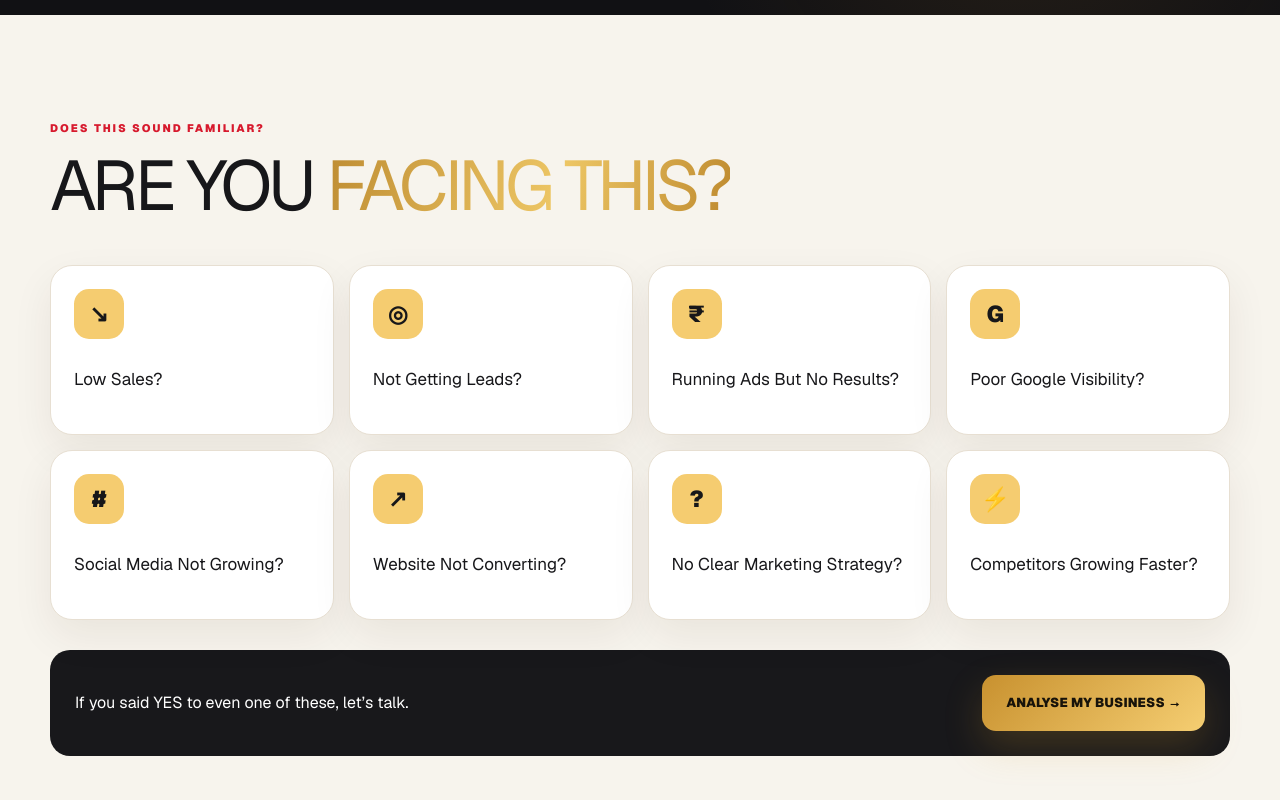
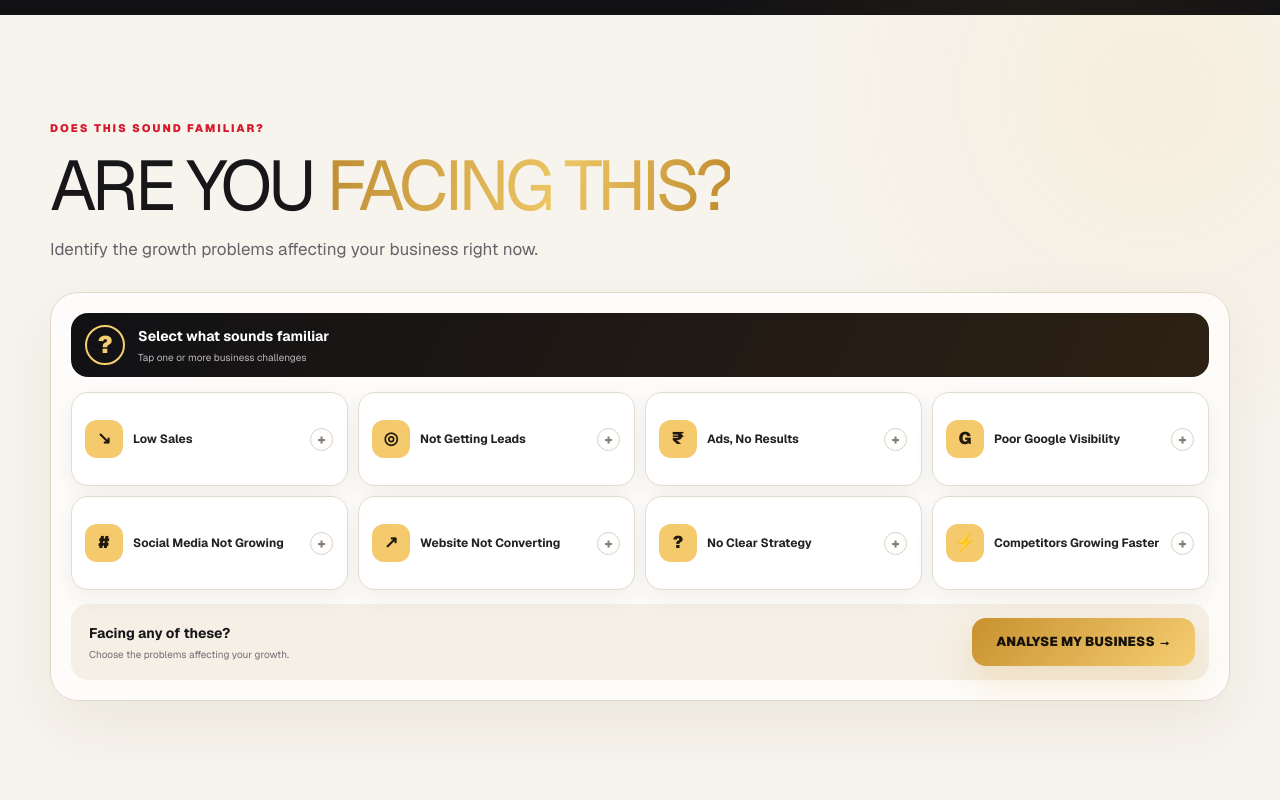
Before and after one commit to quicklyindia-2026/mydigitalskills, a Next.js app: page /connect in a window 1280 px wide. Shown: the part 3000-3800 px from the top of the page. Built offline with nearby package versions, Linux system fonts and the light colour scheme.

Commit message:
Turn business problems into compact interactive selector
Replace oversized mobile cards with a concise two-column infographic, clear question prompt, tappable selected states, selected challenge count and focused audit CTA.

```diff
--- a/app/connect/page.tsx
+++ b/app/connect/page.tsx
@@ -1,5 +1,5 @@
 import type { Metadata } from "next";
-import { GrowthAuditForm, LandingTracker, TrackedWhatsAppLink } from "@/components/GrowthAuditForm";
+import { GrowthAuditForm, LandingTracker, ProblemSelector, TrackedWhatsAppLink } from "@/components/GrowthAuditForm";
 
 export const metadata: Metadata = {
   title: "Lambodar Patra | Business Growth & Digital Marketing Strategist",
@@ -11,7 +11,6 @@ export const metadata: Metadata = {
 const channels = [
   ["Meta Ads", "Performance campaigns for qualified enquiries."], ["Instagram", "Content and discovery that builds brand recall."], ["Facebook", "Local reach, retargeting and lead generation."], ["Google", "Capture customers with active intent."], ["YouTube", "Education and video-led trust building."], ["Website", "Convert attention into enquiry and action."], ["SEO", "Build discoverability that compounds over time."], ["Google Business", "Improve local visibility, calls and direction actions."], ["WhatsApp", "Move enquiries into direct conversations."], ["Swiggy", "Improve restaurant discovery and order visibility."], ["Zomato", "Strengthen hospitality offers and local demand."], ["Lead Generation", "Create structured enquiry journeys."], ["Branding", "Build a memorable and credible market position."], ["Automation", "Improve follow-up, tracking and response speed."],
 ];
-const problems = [["↘", "Low Sales?"], ["◎", "Not Getting Leads?"], ["₹", "Running Ads But No Results?"], ["G", "Poor Google Visibility?"], ["#", "Social Media Not Growing?"], ["↗", "Website Not Converting?"], ["?", "No Clear Marketing Strategy?"], ["⚡", "Competitors Growing Faster?"]];
 const services = [
   ["01", "Performance Marketing", "Meta Ads · Facebook Ads · Instagram Ads · Lead Generation · Retargeting · Campaign Optimization"],
   ["02", "Social Media & Branding", "Social Media Strategy · Content Strategy · Creative Design · Reels · Brand Positioning · Campaign Planning"],
@@ -52,7 +51,7 @@ export default function BusinessGrowthLandingPage() {
 
       <section className="growth-section growth-dark"><div className="growth-container growth-split"><div className="reveal"><p className="growth-eyebrow gold">STRATEGY BEFORE SPEND</p><h2>MARKETING WITHOUT STRATEGY <em>IS JUST SPENDING MONEY.</em></h2><p>I first understand the business, customers, competitors and existing digital presence before recommending where to invest.</p><img className="strategy-photo" src="/images/growth/lambodar-office.png" alt="Lambodar Patra reviewing a business growth strategy" loading="lazy"/></div><div className="strategy-path">{["Business Problem","Digital Audit","Competitor Research","Growth Strategy","Marketing System","Lead Generation","Optimization","Scale"].map((item,i)=><div key={item}><span>{String(i+1).padStart(2,"0")}</span><strong>{item}</strong>{i<7&&<i>↓</i>}</div>)}</div></div></section>
 
-      <section className="growth-section growth-soft"><div className="growth-container"><div className="growth-heading"><p className="growth-eyebrow">DOES THIS SOUND FAMILIAR?</p><h2>ARE YOU <em>FACING THIS?</em></h2></div><div className="problem-grid">{problems.map(([icon,title])=><article key={title}><span>{icon}</span><h3>{title}</h3></article>)}</div><div className="center-cta"><h3>If you said YES to even one of these, let’s talk.</h3><a className="growth-primary" href="#audit">ANALYSE MY BUSINESS →</a></div></div></section>
+      <section className="growth-section growth-soft problem-section"><div className="growth-container"><div className="growth-heading"><p className="growth-eyebrow">DOES THIS SOUND FAMILIAR?</p><h2>ARE YOU <em>FACING THIS?</em></h2><p>Identify the growth problems affecting your business right now.</p></div><ProblemSelector /></div></section>
 
       <section className="growth-section"><div className="growth-container growth-split funnel-split"><div><p className="growth-eyebrow">BUSINESS GROWTH ENGINE</p><h2>VIEWS ARE NOT THE GOAL. <em>GROWTH IS.</em></h2><p>I don’t focus on just getting views or followers. I build a system designed to move potential customers from discovery to enquiry and ultimately towards becoming paying customers.</p><img className="funnel-photo" src="/images/growth/lambodar-strategist.png" alt="Lambodar Patra explaining a business growth funnel" loading="lazy"/></div><div className="growth-funnel">{["Attention","Traffic","Engagement","Leads","Follow-up","Conversion","Retention","Growth"].map((x,i)=><div style={{"--i":i} as React.CSSProperties} key={x}><span>{x}</span><i>●</i></div>)}</div></div></section>
 
--- a/app/globals.css
+++ b/app/globals.css
@@ -587,3 +587,12 @@ h1, h2, h3, p, li, a, span { overflow-wrap: break-word; }
 }
 @media(max-width:380px){.growth-hero-copy h1 .hero-line-main{font-size:26px}.growth-hero-copy h1 .hero-line-grow{font-size:41px}.growth-hero-tagline{font-size:26px!important}.growth-actions{width:96%}}
 @media(prefers-reduced-motion:reduce){.growth-trust-row span,.journey-timeline>div,.audit-checks span,.hero-audit-cta,.hero-whatsapp-cta,.mobile-conversion-bar a{animation:none!important}}
+
+/* Compact interactive business-problem infographic */
+.problem-section{position:relative;background:radial-gradient(circle at 90% 10%,#e6b54a18,transparent 26%),var(--g-soft)}.problem-section .growth-heading{margin-bottom:28px}.problem-section .growth-heading>p:last-child{margin:14px 0 0}.problem-selector{padding:20px;border:1px solid #e2d8c8;border-radius:28px;background:#ffffffb8;box-shadow:0 24px 65px #3c2a1010;backdrop-filter:blur(10px)}
+.problem-question{display:flex;align-items:center;gap:13px;margin-bottom:15px;padding:12px 14px;border-radius:17px;color:#fff;background:linear-gradient(115deg,#111114,#2e2114)}.problem-question>span{display:grid;width:40px;height:40px;flex:0 0 40px;place-items:center;border:2px solid var(--g-gold2);border-radius:50%;color:var(--g-gold2);font-size:24px;font-weight:950}.problem-question b,.problem-question small{display:block}.problem-question b{font-size:14px}.problem-question small{margin-top:3px;color:#bdb7bd;font-size:10px}
+.problem-selector .problem-grid{display:grid;grid-template-columns:repeat(4,1fr);gap:10px}.problem-option{position:relative;min-height:94px;display:grid;grid-template-columns:38px 1fr 24px;align-items:center;gap:10px;padding:13px;border:1px solid #e3dbcf;border-radius:17px;color:#222126;background:#fff;box-shadow:0 8px 22px #3b2a1110;text-align:left;cursor:pointer;transition:transform .22s,border-color .22s,background .22s,color .22s,box-shadow .22s}.problem-option:hover{transform:translateY(-3px);border-color:var(--g-gold)}.problem-option .problem-icon{display:grid;width:38px;height:38px;place-items:center;border-radius:12px;color:#20190e;background:#f4ca6c;font-size:17px;font-weight:950}.problem-option strong{font-size:12px;line-height:1.25}.problem-option i{display:grid;width:23px;height:23px;place-items:center;border:1px solid #d8cfc1;border-radius:50%;color:#887f73;font-size:14px;font-style:normal;font-weight:950}.problem-option[aria-pressed="true"]{transform:translateY(-2px);border-color:#1c1a1c;color:#fff;background:linear-gradient(135deg,#151518,#302315);box-shadow:0 13px 30px #241b1030}.problem-option[aria-pressed="true"] .problem-icon{color:#21170a;background:linear-gradient(135deg,var(--g-gold),var(--g-gold2))}.problem-option[aria-pressed="true"] i{border-color:#25d366;color:#0c3c20;background:#25d366}
+.problem-selection-summary{display:flex;align-items:center;justify-content:space-between;gap:18px;margin-top:14px;padding:14px 14px 14px 18px;border-radius:17px;background:#f5efe5}.problem-selection-summary strong,.problem-selection-summary span{display:block}.problem-selection-summary strong{font-size:14px}.problem-selection-summary span{margin-top:3px;color:#736d74;font-size:10px}.problem-selection-summary .growth-primary{min-height:48px;white-space:nowrap}
+@media(max-width:900px){.problem-selector .problem-grid{grid-template-columns:repeat(2,1fr)}}
+@media(max-width:680px){.problem-section{padding:54px 0}.problem-section .growth-heading{margin-bottom:20px}.problem-section .growth-heading h2{font-size:clamp(34px,9.5vw,44px)}.problem-selector{padding:12px;border-radius:22px}.problem-question{margin-bottom:10px;padding:10px}.problem-question>span{width:34px;height:34px;flex-basis:34px;font-size:20px}.problem-selector .problem-grid{grid-template-columns:1fr 1fr;gap:8px}.problem-option{min-height:78px;grid-template-columns:31px 1fr 20px;gap:7px;padding:10px;border-radius:14px}.problem-option .problem-icon{width:31px;height:31px;border-radius:9px;font-size:14px}.problem-option strong{font-size:10.5px}.problem-option i{width:20px;height:20px;font-size:12px}.problem-selection-summary{align-items:stretch;flex-direction:column;gap:10px;margin-top:10px;padding:12px}.problem-selection-summary .growth-primary{width:100%;min-height:46px}.problem-selection-summary span{font-size:9.5px}}
+@media(max-width:370px){.problem-option{grid-template-columns:29px 1fr;padding:9px}.problem-option i{position:absolute;right:7px;top:7px}.problem-option strong{font-size:10px}}
--- a/components/GrowthAuditForm.tsx
+++ b/components/GrowthAuditForm.tsx
@@ -27,7 +27,7 @@ export function LandingTracker() {
     if (!root) return;
 
     const targets = root.querySelectorAll<HTMLElement>(
-      ".growth-section, .final-cta, .growth-heading, .growth-section h2, .growth-section h3, .growth-section img, .problem-grid article, .services-ecosystem article, .portfolio-grid article, .journey-timeline div, .strategy-path > div, .next-steps article, .audit-checks span, .growth-faq-list details"
+      ".growth-section, .final-cta, .growth-heading, .growth-section h2, .growth-section h3, .growth-section img, .problem-option, .services-ecosystem article, .portfolio-grid article, .journey-timeline div, .strategy-path > div, .next-steps article, .audit-checks span, .growth-faq-list details"
     );
     targets.forEach((target, index) => {
       target.classList.add("motion-ready");
@@ -63,6 +63,36 @@ export function LandingTracker() {
     };
   }, []);
   return <div className="growth-scroll-progress" aria-hidden="true" />;
+}
+
+const businessProblems = [
+  ["↘", "Low Sales"], ["◎", "Not Getting Leads"], ["₹", "Ads, No Results"], ["G", "Poor Google Visibility"],
+  ["#", "Social Media Not Growing"], ["↗", "Website Not Converting"], ["?", "No Clear Strategy"], ["⚡", "Competitors Growing Faster"],
+] as const;
+
+export function ProblemSelector() {
+  const [selected, setSelected] = useState<string[]>([]);
+
+  function toggle(problem: string) {
+    setSelected((current) => {
+      const active = current.includes(problem);
+      track("Problem_Select", { problem, action: active ? "removed" : "selected" });
+      return active ? current.filter((item) => item !== problem) : [...current, problem];
+    });
+  }
+
+  return (
+    <div className="problem-selector">
+      <div className="problem-question"><span>?</span><div><b>Select what sounds familiar</b><small>Tap one or more business challenges</small></div></div>
+      <div className="problem-grid" role="group" aria-label="Select your current business challenges">
+        {businessProblems.map(([icon, title]) => {
+          const active = selected.includes(title);
+          return <button type="button" className="problem-option" aria-pressed={active} onClick={() => toggle(title)} key={title}><span className="problem-icon">{icon}</span><strong>{title}</strong><i>{active ? "✓" : "+"}</i></button>;
+        })}
+      </div>
+      <div className="problem-selection-summary"><div><strong>{selected.length ? `${selected.length} challenge${selected.length > 1 ? "s" : ""} selected` : "Facing any of these?"}</strong><span>{selected.length ? "Let’s identify the right next move." : "Choose the problems affecting your growth."}</span></div><a className="growth-primary" href="#audit">ANALYSE MY BUSINESS →</a></div>
+    </div>
+  );
 }
 
 export function GrowthAuditForm() {
```
